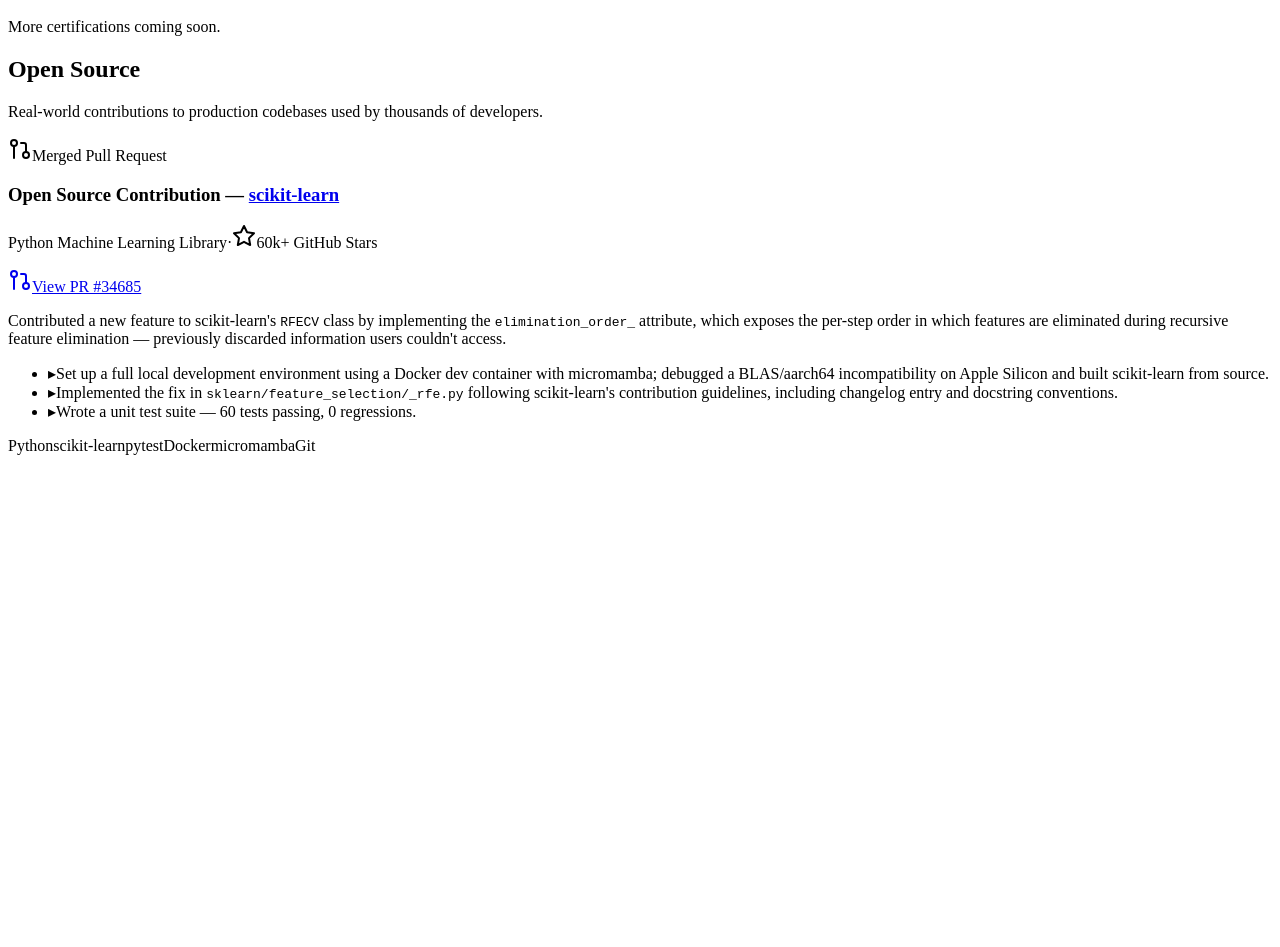
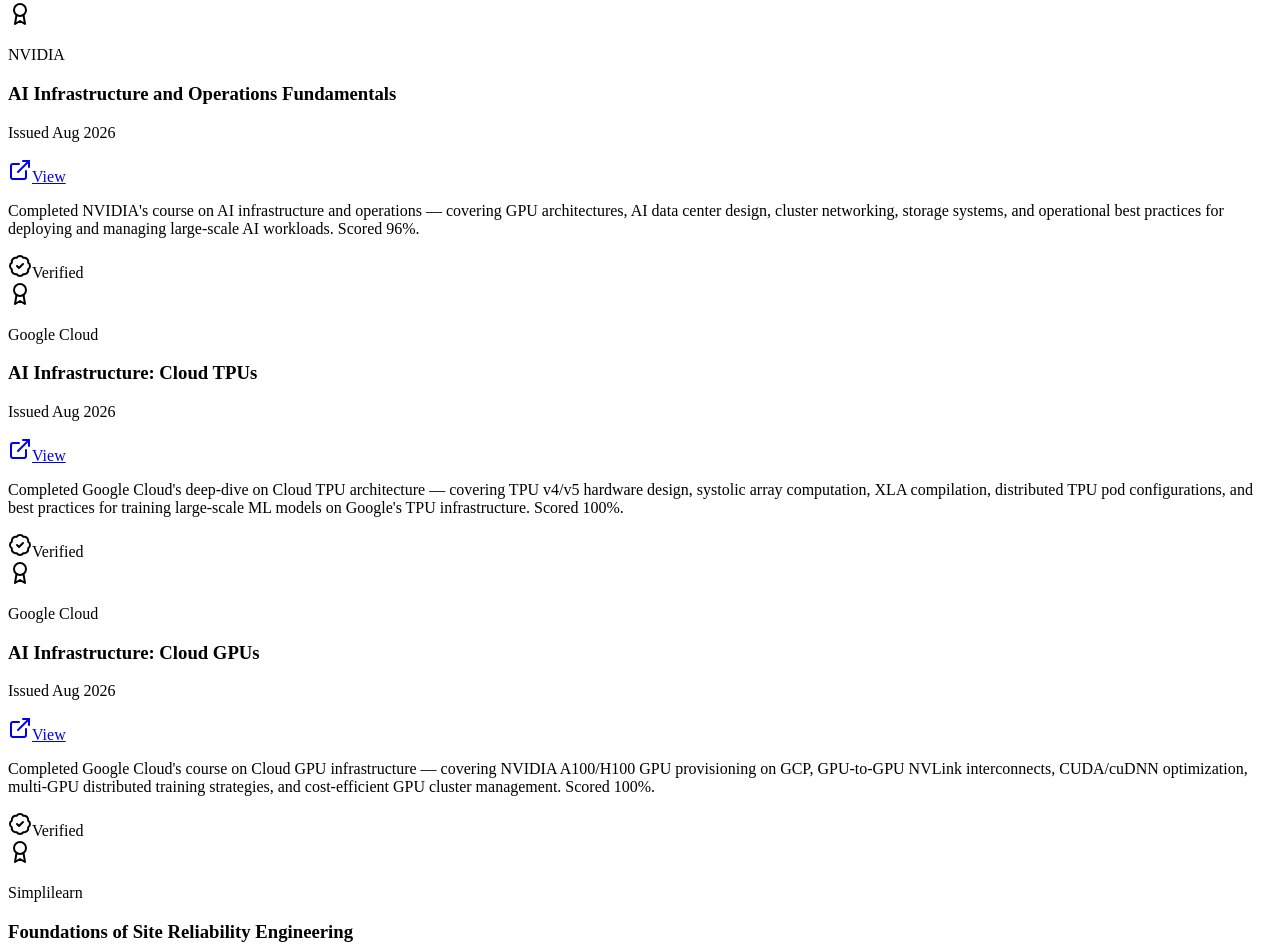
Before and after one commit to Gunakarthik1/portfolio, a Next.js app: page /Certifications in a window 1280 px wide. Shown: the part 1005-1952 px from the top of the page. Before the commit the page ends 1468 px from the top, so only its background shows below. Built offline with nearby package versions, Linux system fonts and the light colour scheme.

Commit message:
Add 4 new certifications: NVIDIA AI Infra, Google Cloud TPUs, Google Cloud GPUs, Simplilearn SRE

```diff
--- a/src/pages/Certifications.tsx
+++ b/src/pages/Certifications.tsx
@@ -55,6 +55,50 @@
     brandBar: "from-[#00C853] via-[#00e676] to-[#00C853]",
     brandBg: "bg-[#00C853]/[0.05]",
     brandText: "text-[#4cde7e]",
+  },
+  {
+    title: "AI Infrastructure and Operations Fundamentals",
+    issuer: "NVIDIA",
+    issued: "Aug 2026",
+    url: "https://coursera.org/share/d4cb2ceea8d5be8ee2809df645706e48",
+    description:
+      "Completed NVIDIA's course on AI infrastructure and operations — covering GPU architectures, AI data center design, cluster networking, storage systems, and operational best practices for deploying and managing large-scale AI workloads. Scored 96%.",
+    brandBar: "from-[#76B900] via-[#8fd400] to-[#76B900]",
+    brandBg: "bg-[#76B900]/[0.05]",
+    brandText: "text-[#8fd400]",
+  },
+  {
+    title: "AI Infrastructure: Cloud TPUs",
+    issuer: "Google Cloud",
+    issued: "Aug 2026",
+    url: "https://coursera.org/share/3d974fc3b9a3abd143737e1ac93ddc93",
+    description:
+      "Completed Google Cloud's deep-dive on Cloud TPU architecture — covering TPU v4/v5 hardware design, systolic array computation, XLA compilation, distributed TPU pod configurations, and best practices for training large-scale ML models on Google's TPU infrastructure. Scored 100%.",
+    brandBar: "from-[#4285F4] via-[#34A853] to-[#EA4335]",
+    brandBg: "bg-[#4285F4]/[0.05]",
+    brandText: "text-[#6ba4f7]",
+  },
+  {
+    title: "AI Infrastructure: Cloud GPUs",
+    issuer: "Google Cloud",
+    issued: "Aug 2026",
+    url: "https://coursera.org/share/598229a30ecac27f2676cd4a3e4dc247",
+    description:
+      "Completed Google Cloud's course on Cloud GPU infrastructure — covering NVIDIA A100/H100 GPU provisioning on GCP, GPU-to-GPU NVLink interconnects, CUDA/cuDNN optimization, multi-GPU distributed training strategies, and cost-efficient GPU cluster management. Scored 100%.",
+    brandBar: "from-[#4285F4] via-[#34A853] to-[#EA4335]",
+    brandBg: "bg-[#4285F4]/[0.05]",
+    brandText: "text-[#6ba4f7]",
+  },
+  {
+    title: "Foundations of Site Reliability Engineering",
+    issuer: "Simplilearn",
+    issued: "Aug 2026",
+    url: "https://coursera.org/share/a31e29998006997a54cb2d4a27bd8776",
+    description:
+      "Completed Simplilearn's SRE foundations course — covering SLOs/SLAs/SLIs, error budgets, toil reduction, incident management, blameless postmortems, capacity planning, and the cultural and operational principles that underpin Site Reliability Engineering at scale. Scored 99.22%.",
+    brandBar: "from-[#FF6B35] via-[#ff8c5a] to-[#FF6B35]",
+    brandBg: "bg-[#FF6B35]/[0.05]",
+    brandText: "text-[#ff8c5a]",
   },
 ];
 
```
